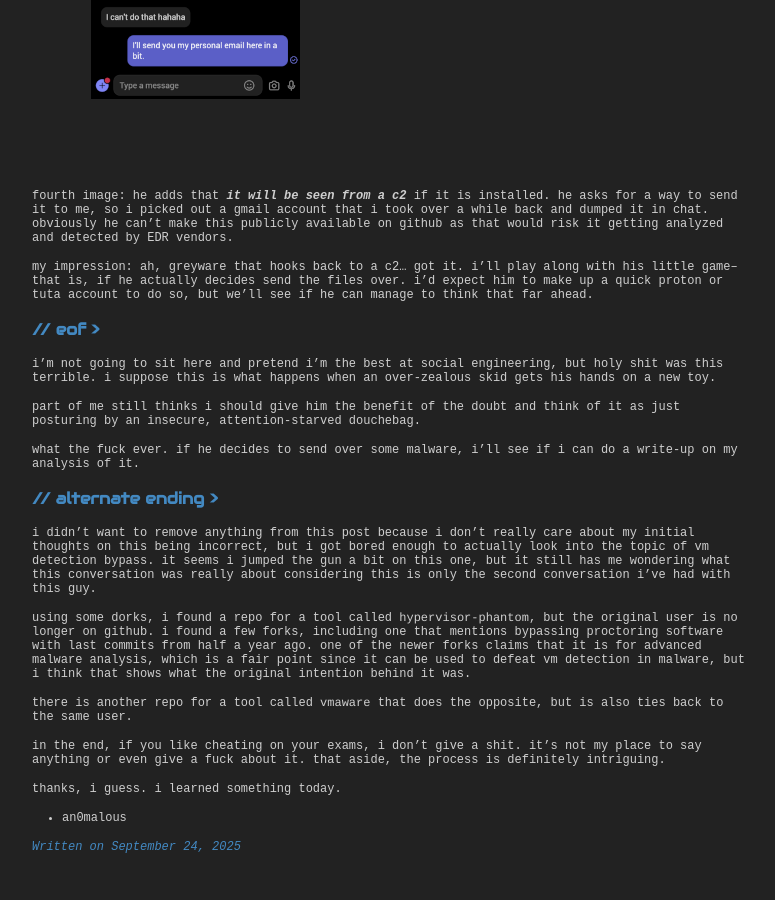
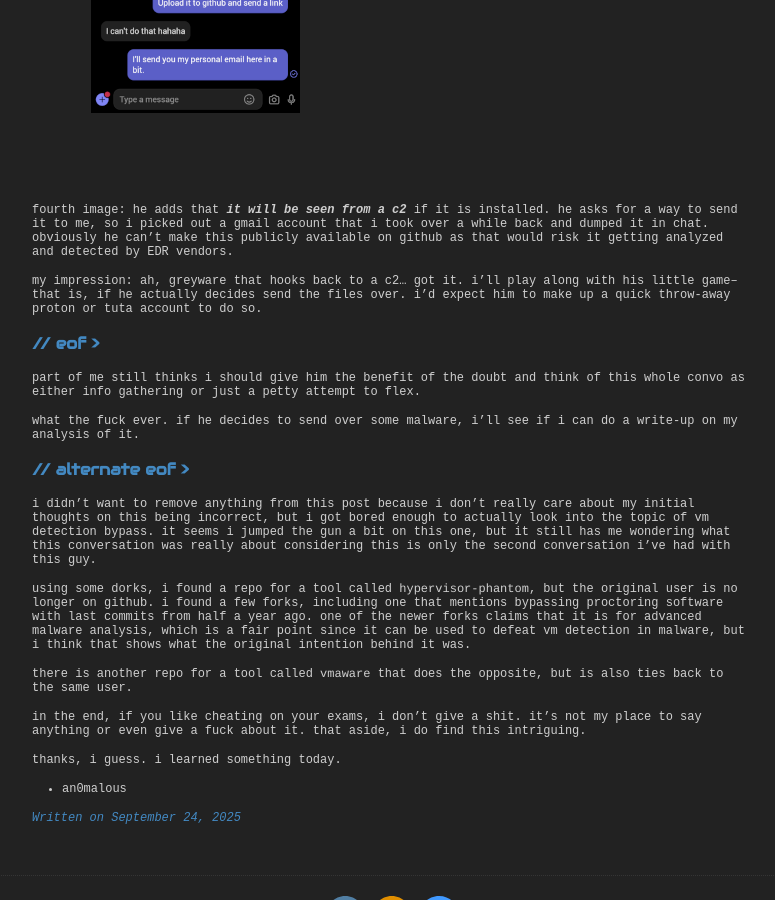
Before and after one commit to jasalinasjr/ctrlesc.xyz, a Jekyll site: the page built from _posts/2025-9-24-uno-reverse-card.md, in a window 1280 px wide and 900 px high, scrolled down 2561 px. Shown: the whole window, without its empty margins (248-1023 px from the left). Built offline with Jekyll 4.4.1, drawn with Linux system fonts in a browser that asks for light colours; some of the changed text lies outside the part shown.

Commit message:
update post

```diff
--- a/_posts/2025-9-24-uno-reverse-card.md
+++ b/_posts/2025-9-24-uno-reverse-card.md
@@ -32,17 +32,15 @@
 
 fourth image: he adds that ***it will be seen from a c2*** if it is installed. he asks for a way to send it to me, so i picked out a gmail account that i took over a while back and dumped it in chat. obviously he can't make this publicly available on github as that would risk it getting analyzed and detected by EDR vendors.
 
-my impression: ah, greyware that hooks back to a c2... got it. i'll play along with his little game--that is, if he actually decides send the files over. i'd expect him to make up a quick proton or tuta account to do so, but we'll see if he can manage to think that far ahead.
+my impression: ah, greyware that hooks back to a c2... got it. i'll play along with his little game--that is, if he actually decides send the files over. i'd expect him to make up a quick throw-away proton or tuta account to do so.
 
 ### // eof >
 
-i'm not going to sit here and pretend i'm the best at social engineering, but holy shit was this terrible. i suppose this is what happens when an over-zealous skid gets his hands on a new toy.
-
-part of me still thinks i should give him the benefit of the doubt and think of it as just posturing by an insecure, attention-starved douchebag.
+part of me still thinks i should give him the benefit of the doubt and think of this whole convo as either info gathering or just a petty attempt to flex.
 
 what the fuck ever. if he decides to send over some malware, i'll see if i can do a write-up on my analysis of it.
 
-### // alternate ending >
+### // alternate eof >
 
 i didn't want to remove anything from this post because i don't really care about my initial thoughts on this being incorrect, but i got bored enough to actually look into the topic of vm detection bypass. it seems i jumped the gun a bit on this one, but it still has me wondering what this conversation was really about considering this is only the second conversation i've had with this guy.
 
@@ -50,7 +48,7 @@
 
 there is another repo for a tool called `vmaware` that does the opposite, but is also ties back to the same user.
 
-in the end, if you like cheating on your exams, i don't give a shit. it's not my place to say anything or even give a fuck about it. that aside, the process is definitely intriguing.
+in the end, if you like cheating on your exams, i don't give a shit. it's not my place to say anything or even give a fuck about it. that aside, i do find this intriguing.
 
 thanks, i guess. i learned something today.
 
```
Also changed, not shown: other parts of _posts/2025-9-24-uno-reverse-card.md (+1 -1 lines).
